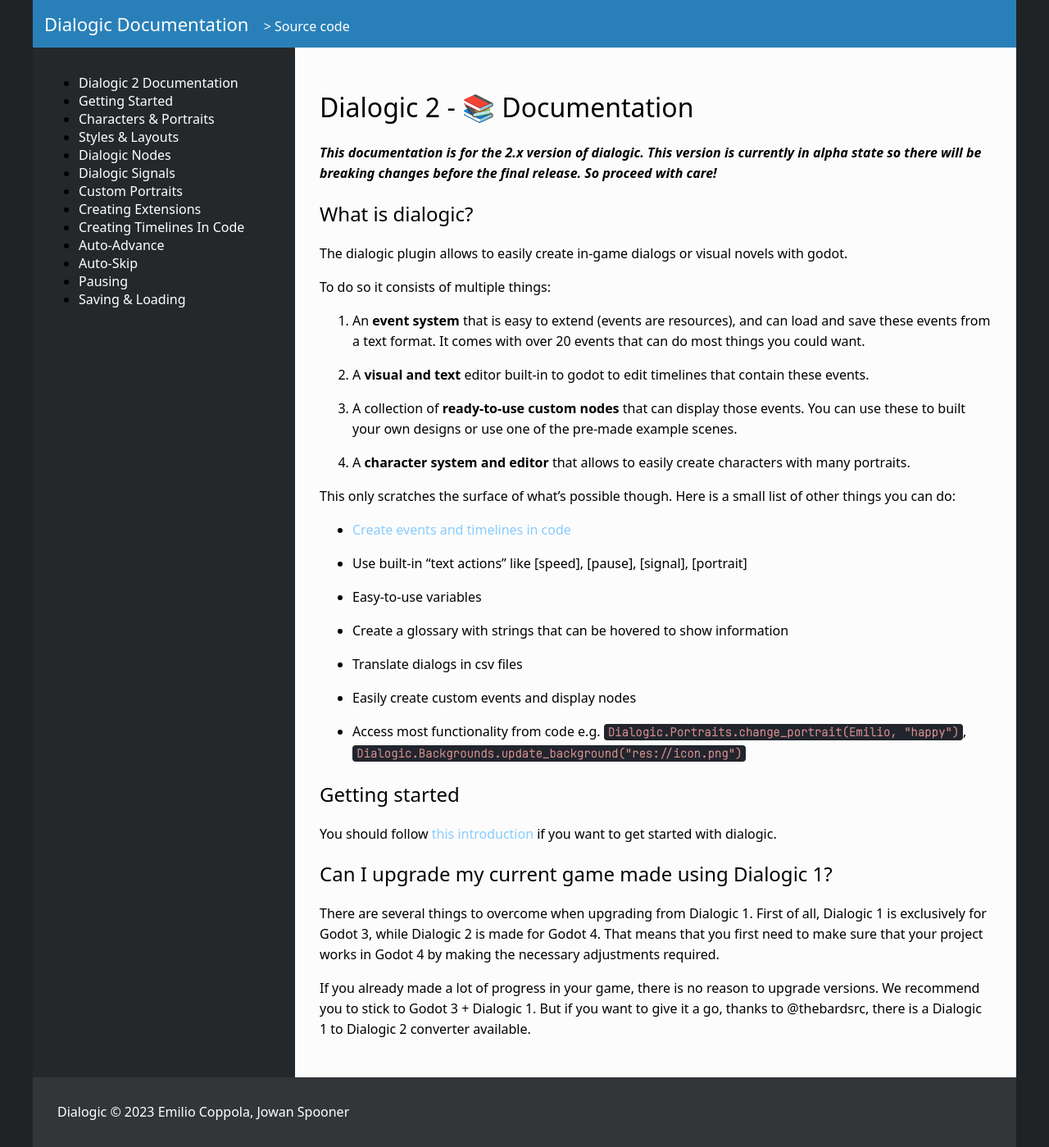
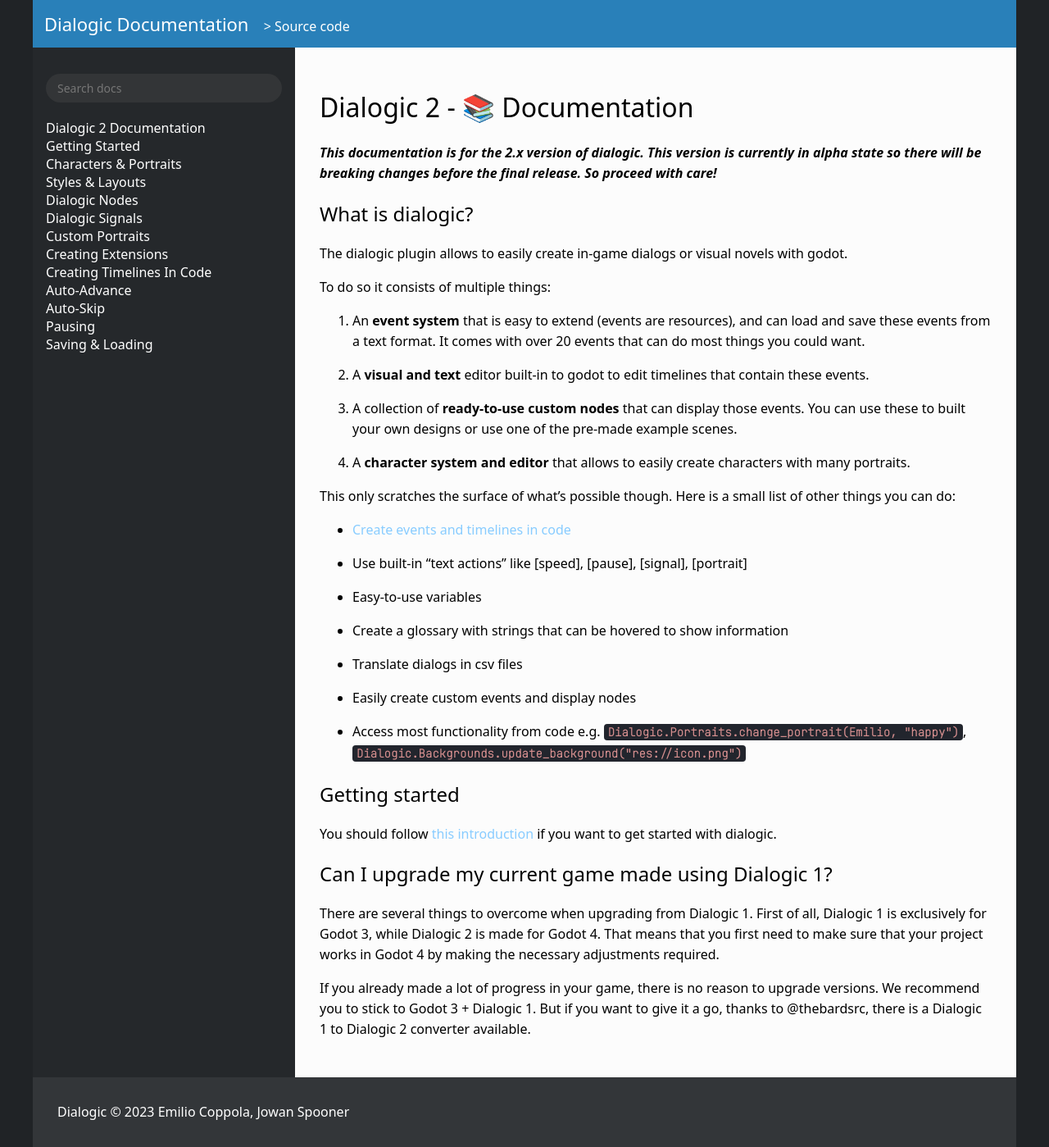
Before and after one commit to dialogic-godot/documentation, a Jekyll site: the page built from README.md, in a window 1280 px wide and 1399 px high. Shown: the whole window at 82% size. Built offline with Jekyll 4.4.1, drawn with Linux system fonts in a browser that asks for light colours.

Commit message:
Add basic search

```diff
--- a/_layouts/default.html
+++ b/_layouts/default.html
@@ -18,6 +18,11 @@
 			<aside>
 					<!-- generate sidebar -->
 <ul>
+	<!-- search bar using duckduckgo -->
+	<form action="https://duckduckgo.com/" method="get" class="search">
+		<input type="hidden" name="sites" value="{{ site.url }}" />
+		<input type="text" name="q" placeholder="Search docs" />
+	</form>
 	{% assign sorted_pages = site.pages | sort:"order" %}
 	{% for entry in sorted_pages %}
 		{% if entry.title %}
--- a/style/main.scss
+++ b/style/main.scss
@@ -76,8 +76,22 @@
 	aside {
 		background: #25282b;
 		padding: 1em;
+		form input {
+			background-color: #333537;
+			color: var(--base-color-text);
+			border: 2px solid transparent;
+			box-shadow: none;
+			transition: none;
+			font-size: 14px;
+			border-radius: 50px;
+  		padding: 6px 12px;
+			margin-bottom: 20px;
+			width: 100%;
+		}
 		ul {
 			// follow scroll
+			list-style: none;
+			padding: 0;
 			position: sticky;
 			top: 30px;
 			a {
```
